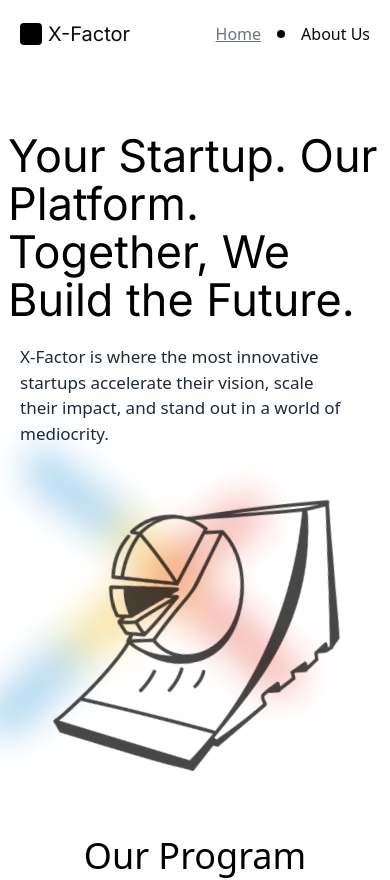
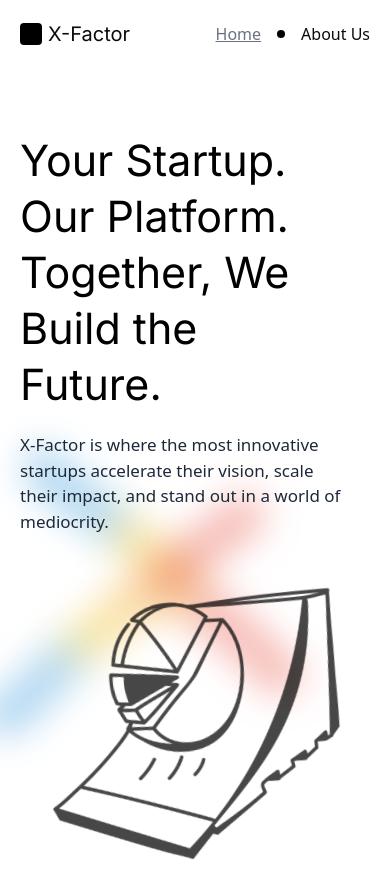
Before and after one commit to Pranali209/Xfactor, a React (Vite) app: page / in a window 390 px wide. Shown: the top 880 px of the page. Built offline with nearby package versions, Linux system fonts and the light colour scheme.

Commit message:
heading fixed

```diff
--- a/src/Pages/About.jsx
+++ b/src/Pages/About.jsx
@@ -55,7 +55,7 @@ const AboutUs = () => {
           >
           {data.map((item) => (
 
-            <div key={item.id} className=" w-3xl boxShadow  p-8 slide rounded-3xl  py-9 mb-10 max-md:mb-0.5  max-md:border-[1px] max-md:border-gray-400
+            <div key={item.id} className=" w-3xl boxShadow  p-8 slide rounded-3xl  py-9 max-md:py-10 mb-10 max-md:mb-0.5  max-md:border-[1px] max-md:border-gray-400
                   max-md:mt-5 max-md:p-4   w-fit-content">
               <div className='flex justify-center items-center'>
                 <h2 className="text-xl max-md:text-lg font-semibold text-black mb-2 text-center">{item.head}</h2>
--- a/src/Pages/Home.jsx
+++ b/src/Pages/Home.jsx
@@ -45,8 +45,11 @@ function Home() {
       <div >
         <Header />
         <div id="Hero" className='backX ' >
-          <h1 className=" text-6xl text-black text-left text-normal  px-28 mt-16 leading-16 max-md:px-2 max-md:text-[45px] max-md:leading-12">
-            Your Startup. Our <br /> Platform. Together, We <br />Build the Future. </h1>
+          <h1 className=" max-md:hidden lg:block text-6xl text-black text-left text-normal  px-28 mt-16 leading-16 max-md:px-5 max-md:text-[43px] max-md:leading-12">
+            Your Startup. Our <br /> Platform. Together, We <br/>Build the  Future. </h1>
+
+            <h1 className=" max-md:block lg:hidden text-6xl text-black text-left text-normal  px-28 mt-16 leading-16 max-md:px-5 max-md:text-[43px] max-md:leading-14">
+            Your Startup.<br /> Our  Platform. <br/> Together, We <br />Build the <br/> Future. </h1>
           <p className=" text-[17px] mt-2 max-md:mt-5 text-left px-28 max-md:px-5  pr-[33rem] text-gray-800"  >X-Factor is where the most innovative startups accelerate their vision, scale <br />
             their impact, and stand out in a world of mediocrity.</p>
 
```
